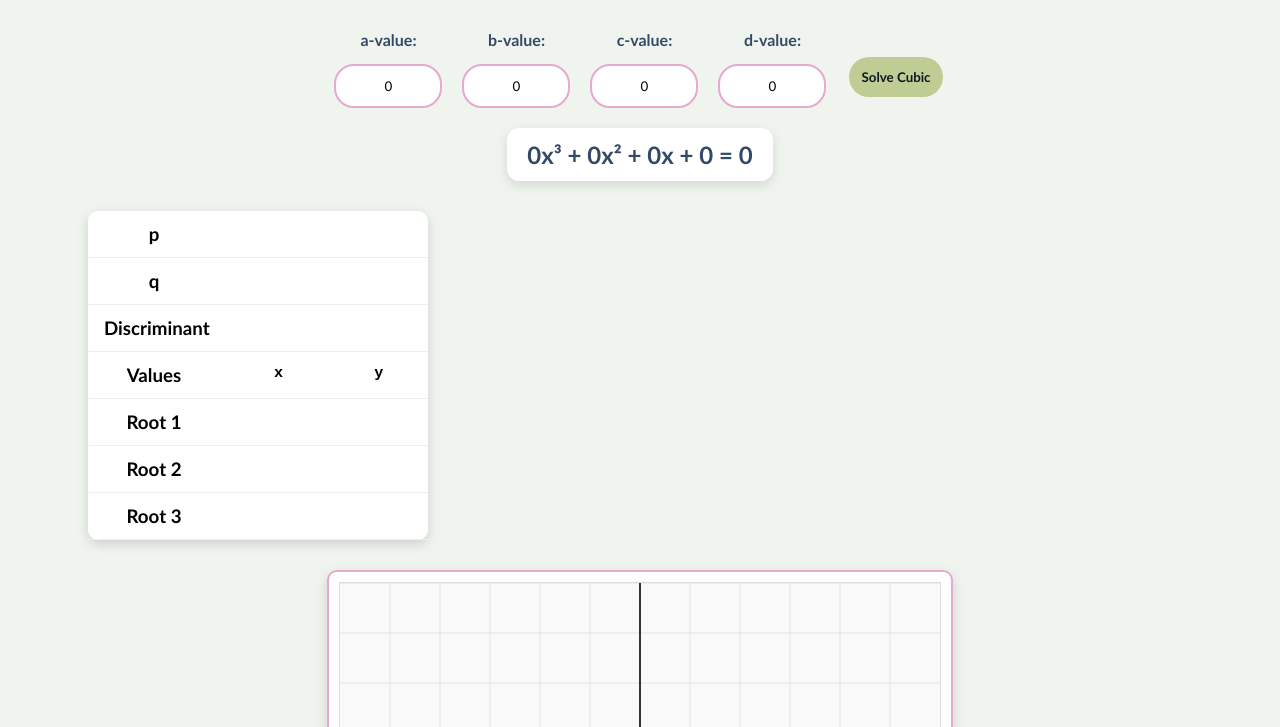
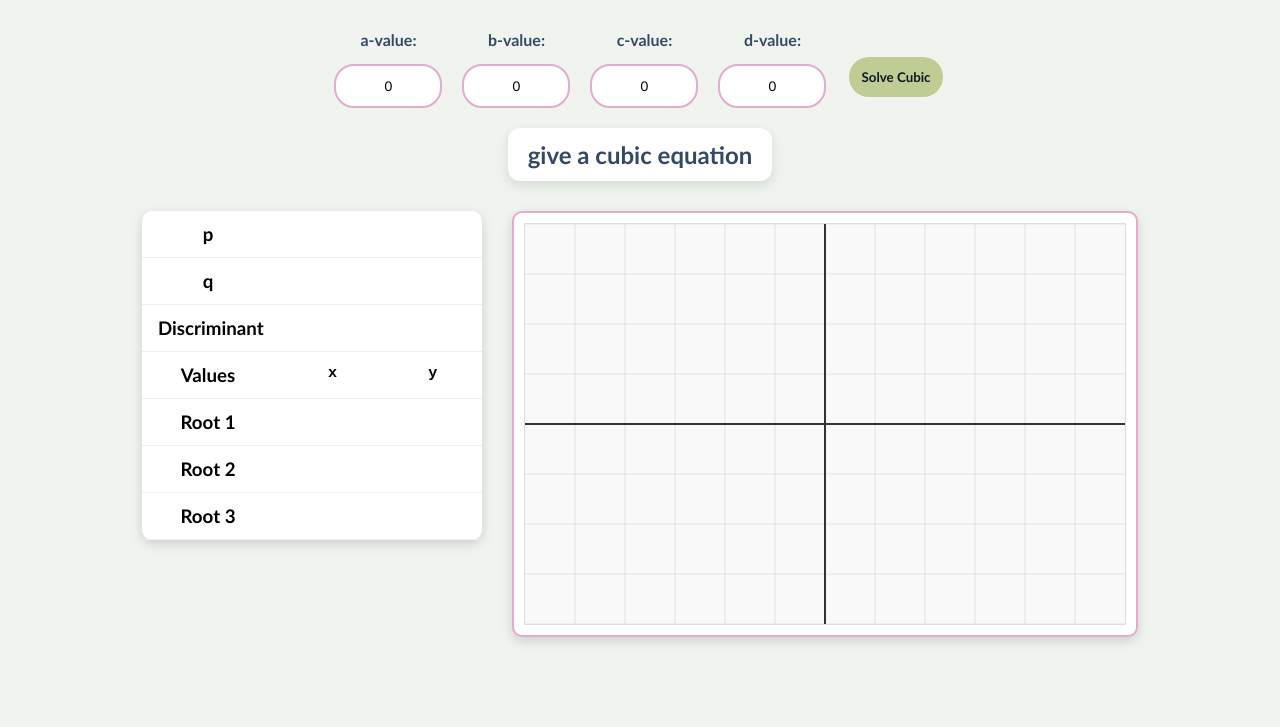
Before and after one commit to RitaLi3711/CubicFormula, a website built with Vite: page index.html in a window 1280 px wide. Both pictures are taken after a click on the button "Solve Cubic". Shown: the part 73-800 px from the top of the page. Built offline with nearby package versions, Linux system fonts and the light colour scheme.

Commit message:
Cleaned up TS(Removed Duplicate if statement for a), reorganized result box and graph container into 1 content row

```diff
--- a/index.html
+++ b/index.html
@@ -11,6 +11,7 @@
 </head>
 
 <body>
+  <div>
     <h1 class="page-title">Cubic Solver</h1>
 
     <div class="input-row">
@@ -40,8 +41,10 @@
     <div class="equation-display" id="equation-display">
       <h2 id="equation-text">0x³ + 0x² + 0x + 0 = 0</h2>
     </div>
+
+    <div class="content-row">
+
       <div class="result-box">
-
         <div class="result-row">
           <h3 class="result-title">p</h3>
           <h3 id="p-value"></h3>
@@ -81,6 +84,7 @@
       <div class="canvas-container">
         <canvas id="graph" width="600" height="400"></canvas>
       </div>
+
     </div>
 </body>
 
--- a/src/main.ts
+++ b/src/main.ts
@@ -78,7 +78,9 @@ const drawGraph = (
 
 drawGrid();
 
-const solveButton = document.getElementById("solve-button",) as HTMLButtonElement;
+const solveButton = document.getElementById(
+  "solve-button",
+) as HTMLButtonElement;
 
 solveButton.addEventListener("click", () => {
   const aInput = document.getElementById("a-value") as HTMLInputElement;
@@ -101,21 +103,23 @@ solveButton.addEventListener("click", () => {
     }
   };
 
-  let equation = "";
-  if (a !== 0) {
-    equation = `${a}x³`;
+  const equationEl = document.getElementById("equation-text") as HTMLElement;
+
+  if (a === 0) {
+    equationEl.textContent = "give a cubic equation";
+    drawGrid(); // Show empty grid
+    return;
   }
 
+  let equation = `${a}x³`;
   equation += formatTerm(b, "x²");
   equation += formatTerm(c, "x");
   equation += formatTerm(d, "");
   equation += " = 0";
-if (a!==0){
   equation = equation.replace(/\+ -/g, "- ").replace(/^\s\+\s/, "");
 
-  const equationEl = document.getElementById("equation-text") as HTMLElement;
   equationEl.textContent = equation;
-}
+
   const p = (3 * a * c - b * b) / (3 * a * a);
   const q = (2 * b * b * b - 9 * a * b * c + 27 * a * a * d) / (27 * a * a * a);
   const translation = -b / (3 * a);
@@ -164,7 +168,7 @@ if (a!==0){
       }
     }
   };
-  if(a!==0){
+
   const roots = getRoots();
 
   const pEl = document.getElementById("p-value")!;
@@ -192,5 +196,4 @@ if (a!==0){
   root3El.innerHTML = formatRoot(roots[2]);
 
   drawGraph(a, b, c, d, roots);
-}
 });
--- a/src/style.css
+++ b/src/style.css
@@ -65,8 +65,6 @@ button:hover {
 
 .result-box {
   width: 340px;
-  margin-top: 30px;
-  margin-left: 60px;
   background: white;
   border-radius: 10px;
   box-shadow: 0 4px 12px rgba(0, 0, 0, 0.15);
@@ -126,14 +124,24 @@ button:hover {
   font-weight: 600;
 }
 
+.content-row {
+  display: flex;
+  justify-content: center;
+  align-items: flex-start;
+  gap: 30px;
+  margin: 30px auto;
+  max-width: 1200px;
+  padding: 0 20px;
+}
+
 .canvas-container {
-  margin: 30px auto;
   width: fit-content;
   border: 2px solid #e6aace;
   border-radius: 10px;
   padding: 10px;
   background: white;
   box-shadow: 0 4px 12px rgba(0, 0, 0, 0.15);
+  flex: 0 0 auto;
 }
 
 #graph {
```
Lines whose indentation alone changed are shown as unchanged.
